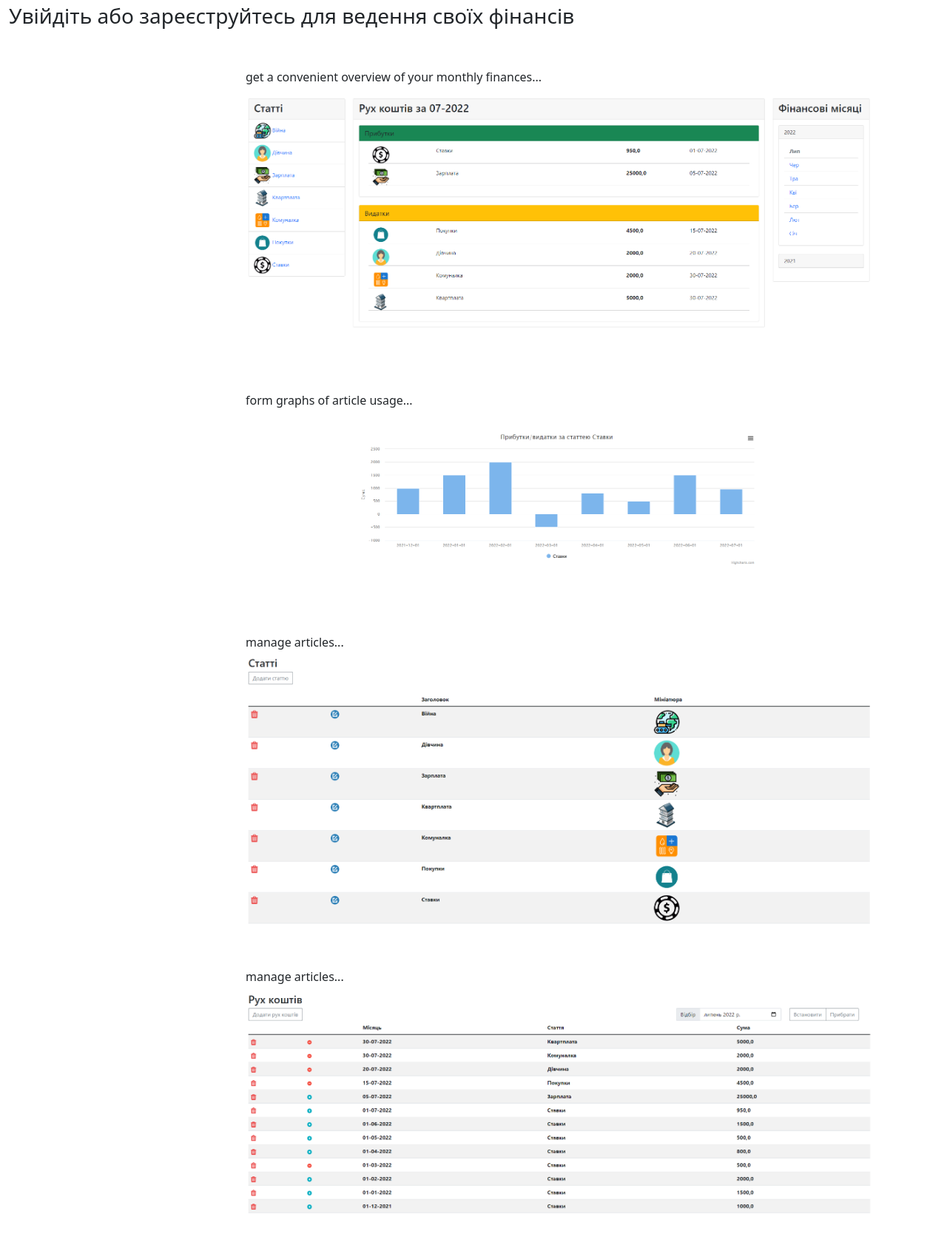
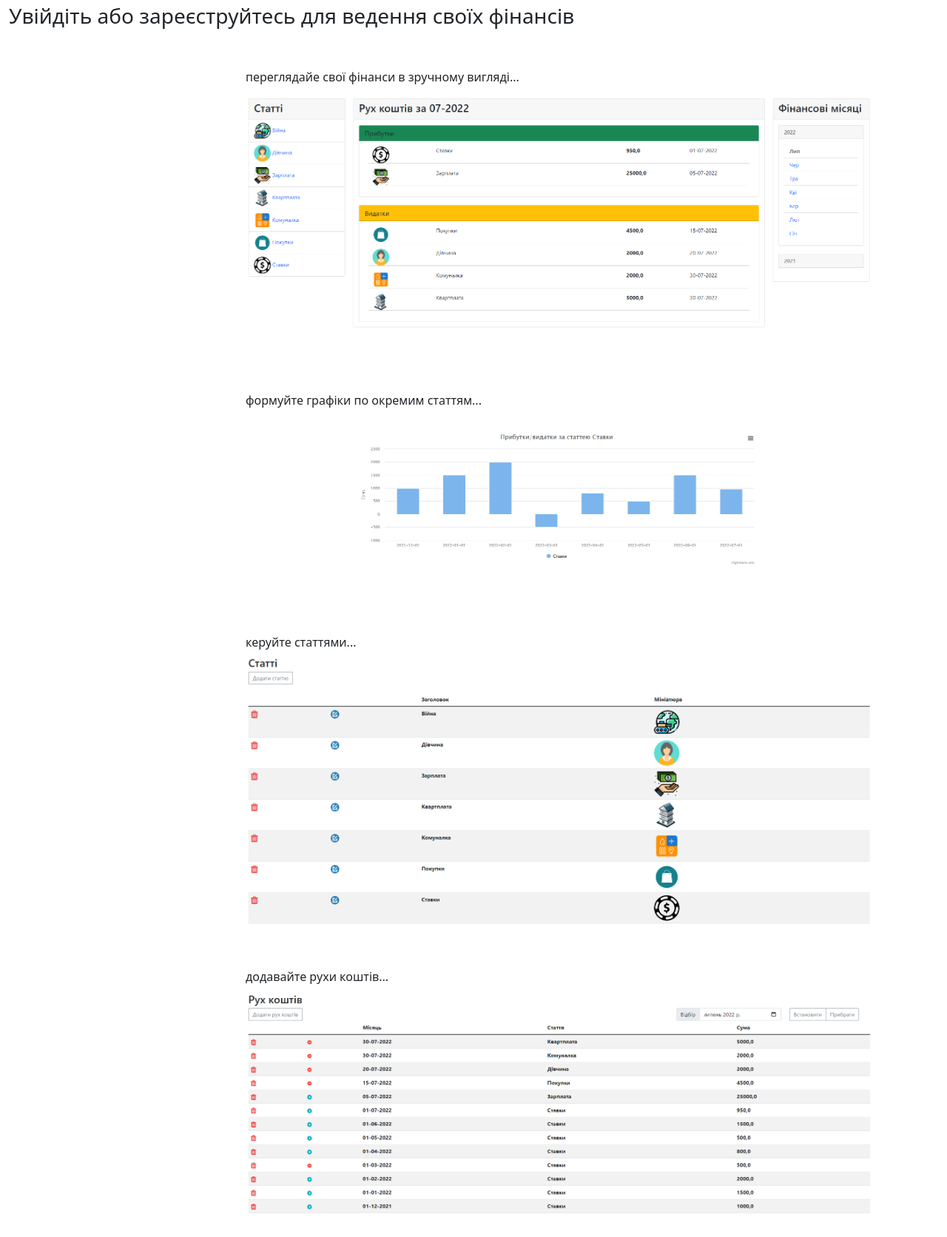
Before and after one commit to SergiiPachkovskyi/simpleFinance, a Django app: page / in a window 1280 px wide. Shown: the part 163-1835 px from the top of the page at 74% size. Run offline with Django 4.2, Linux system fonts and the light colour scheme; some libraries are stand-ins or nearby versions.

Commit message:
edit index

```diff
--- a/finance/fin/templates/fin/index.html
+++ b/finance/fin/templates/fin/index.html
@@ -177,7 +177,8 @@
         <div class="row">
             <div class="col-md-3"></div>
             <div class="col-md-6">
-                <h6>get a convenient overview of your monthly finances...</h6>
+<!--                <h6>get a convenient overview of your monthly finances...</h6>-->
+                <h6>переглядайе свої фінанси в зручному вигляді...</h6>
                 <img src="{% static 'finance/images/SF.png' %}" alt="SF.png" width="850">
             </div>
             <div class="col-md-3"></div>
@@ -186,7 +187,8 @@
         <div class="row">
             <div class="col-md-3"></div>
             <div class="col-md-6">
-                <h6>form graphs of article usage...</h6>
+<!--                <h6>form graphs of article usage...</h6>-->
+                <h6>формуйте графіки по окремим статтям...</h6>
                 <img src="{% static 'finance/images/SF_graph.png' %}" alt="SF_graph.png" width="850">
             </div>
             <div class="col-md-3"></div>
@@ -195,7 +197,8 @@
         <div class="row">
             <div class="col-md-3"></div>
             <div class="col-md-6">
-                <h6>manage articles...</h6>
+<!--                <h6>manage articles...</h6>-->
+                <h6>керуйте статтями...</h6>
                 <img src="{% static 'finance/images/SF_articles.png' %}" alt="SF_articles.png" width="850">
             </div>
             <div class="col-md-3"></div>
@@ -204,7 +207,8 @@
         <div class="row">
             <div class="col-md-3"></div>
             <div class="col-md-6">
-                <h6>manage articles...</h6>
+<!--                <h6>add funds movements...</h6>-->
+                <h6>додавайте рухи коштів...</h6>
                 <img src="{% static 'finance/images/SF_cf.png' %}" alt="SF_cf.png" width="850">
             </div>
             <div class="col-md-3"></div>
```
